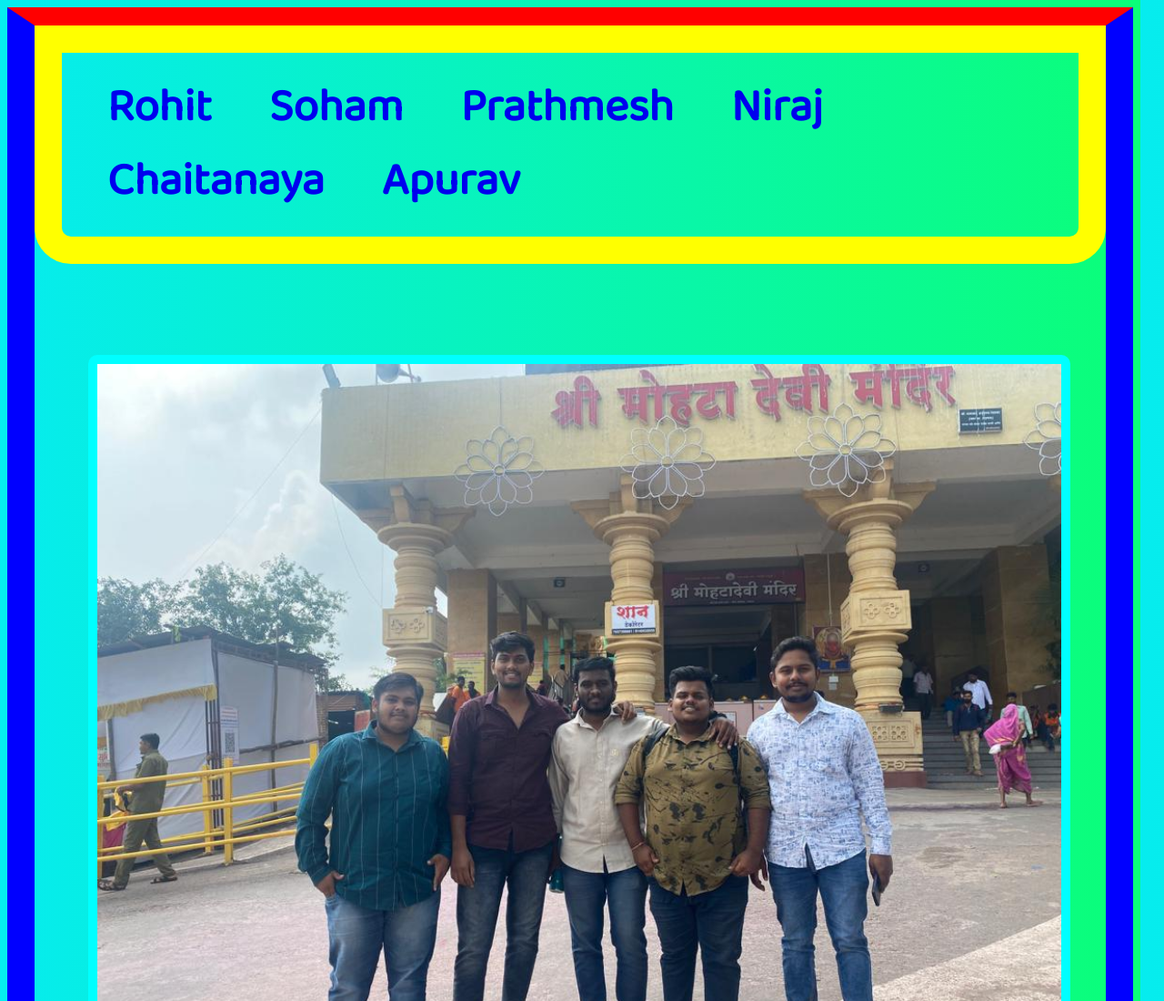
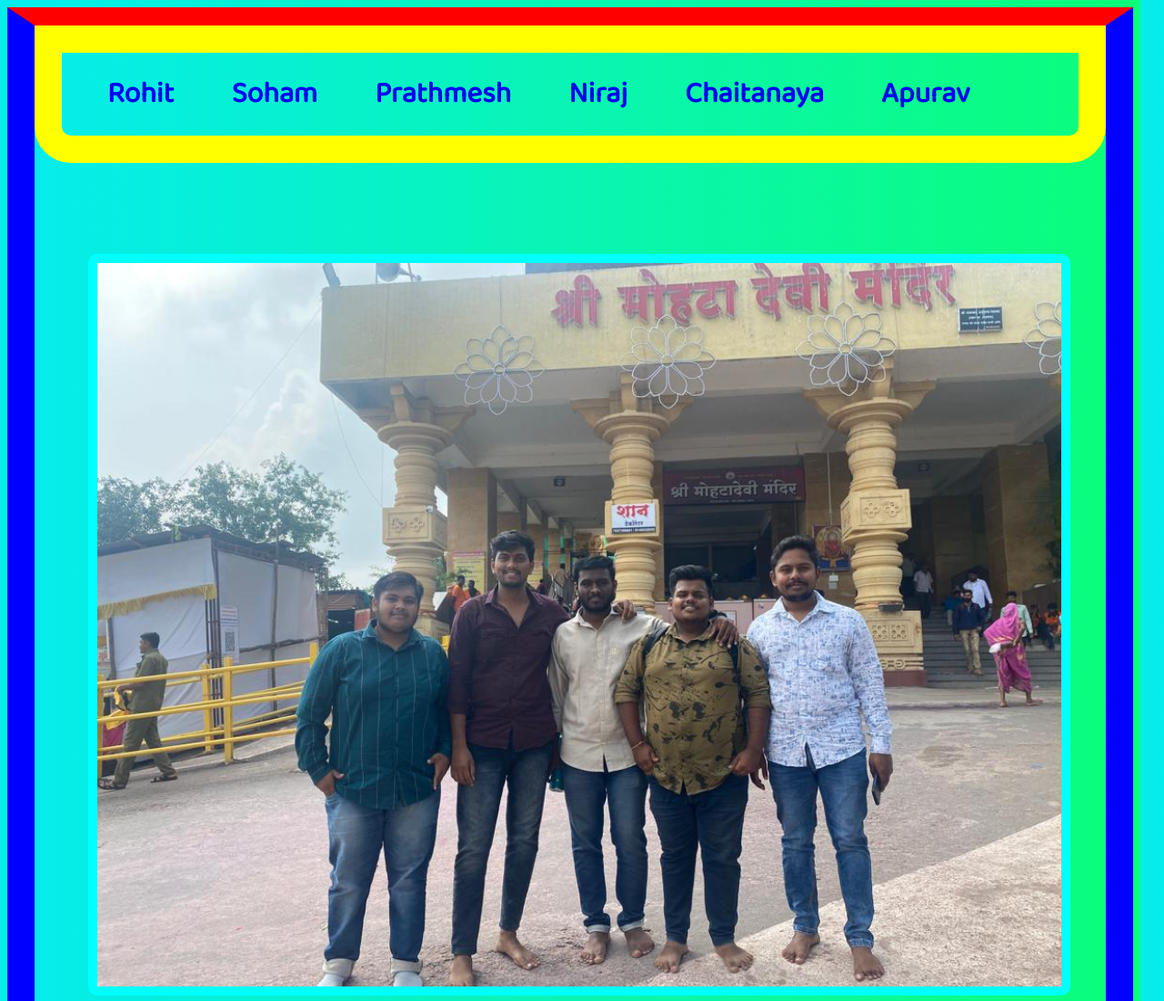
Before and after one commit to rohit9922/rohitgunjal9922.github.io, a plain HTML site: page index.html in a window 1280 px wide. Shown: the top 1100 px of the page at 91% size. Drawn offline with Linux system fonts and the light colour scheme.

Commit message:
Update index.html

```diff
--- a/index.html
+++ b/index.html
@@ -34,7 +34,7 @@
         a {
             text-decoration: none;
             margin: 30px 30px;
-            font-size: 50px;
+            font-size: 200%;
         }
 
         .img1 img {
```
